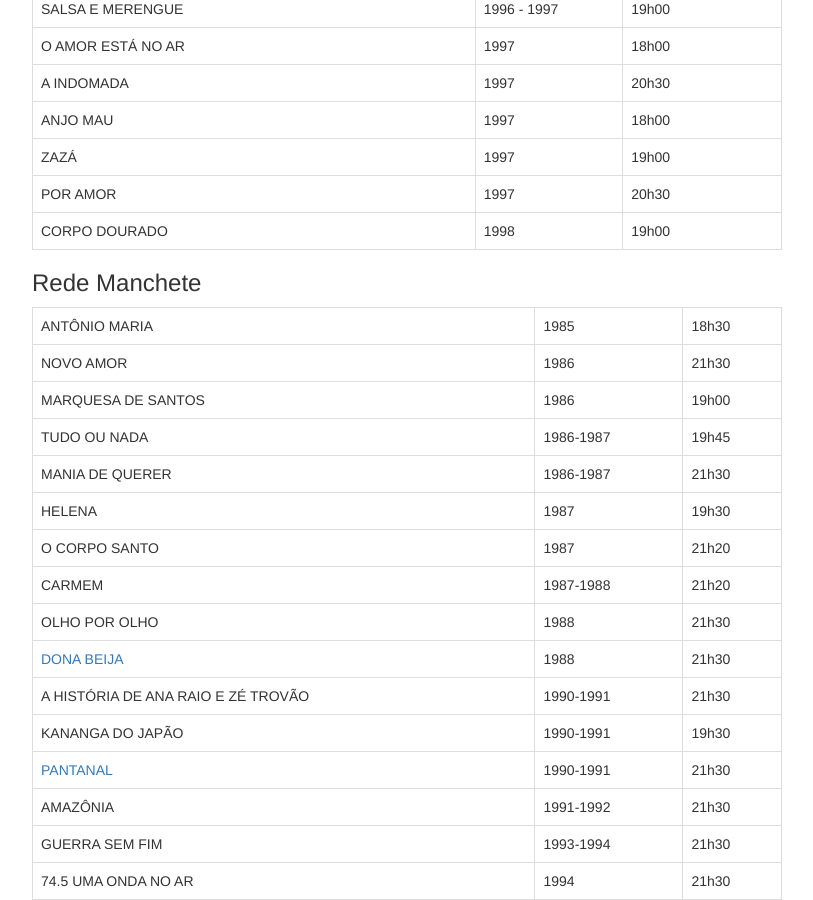
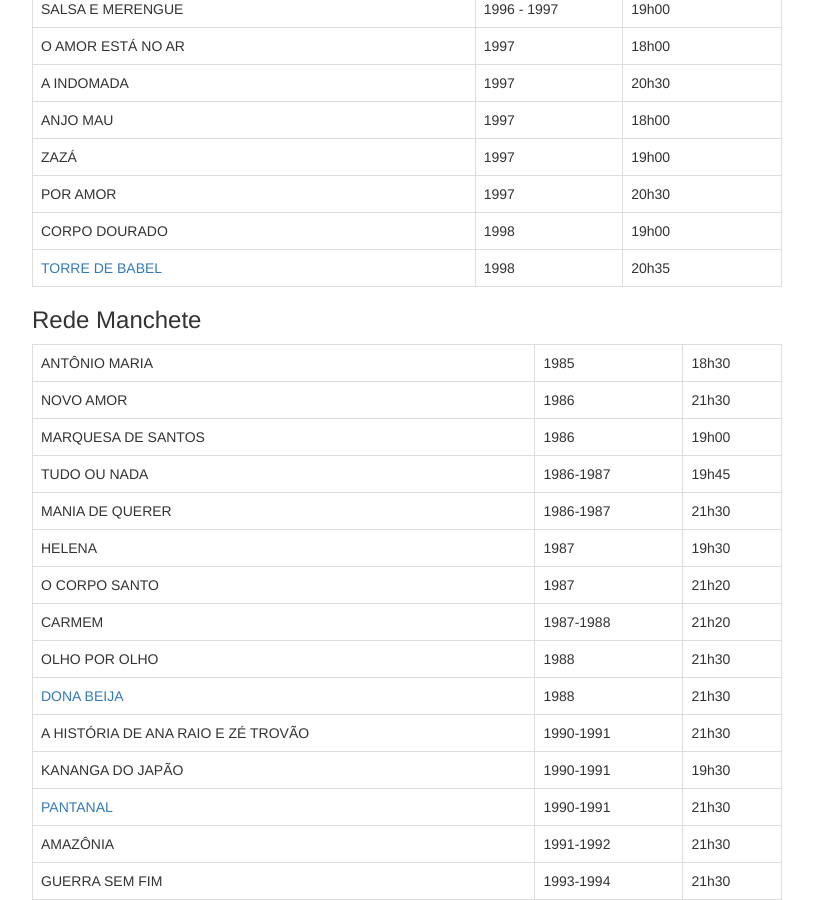
Before and after one commit to victor3dptz/victor3d.com.br, a Jekyll site: the page built from novelas/index.md, in a window 1280 px wide and 900 px high, scrolled down 9133 px. Shown: the whole window, without its empty margins (233-1046 px from the left). Built offline with Jekyll 4.4.1, drawn with Linux system fonts in a browser that asks for light colours; nearby versions of some CDN libraries.

Commit message:
add Torre De Babel

```diff
--- a/novelas/index.md
+++ b/novelas/index.md
@@ -255,6 +255,7 @@
 ZAZÁ | 1997 | 19h00
 POR AMOR | 1997 | 20h30
 CORPO DOURADO | 1998 | 19h00
+[TORRE DE BABEL](/novelas/torre_de_babel.html) | 1998 | 20h35
 
 ### Rede Manchete
 
```
